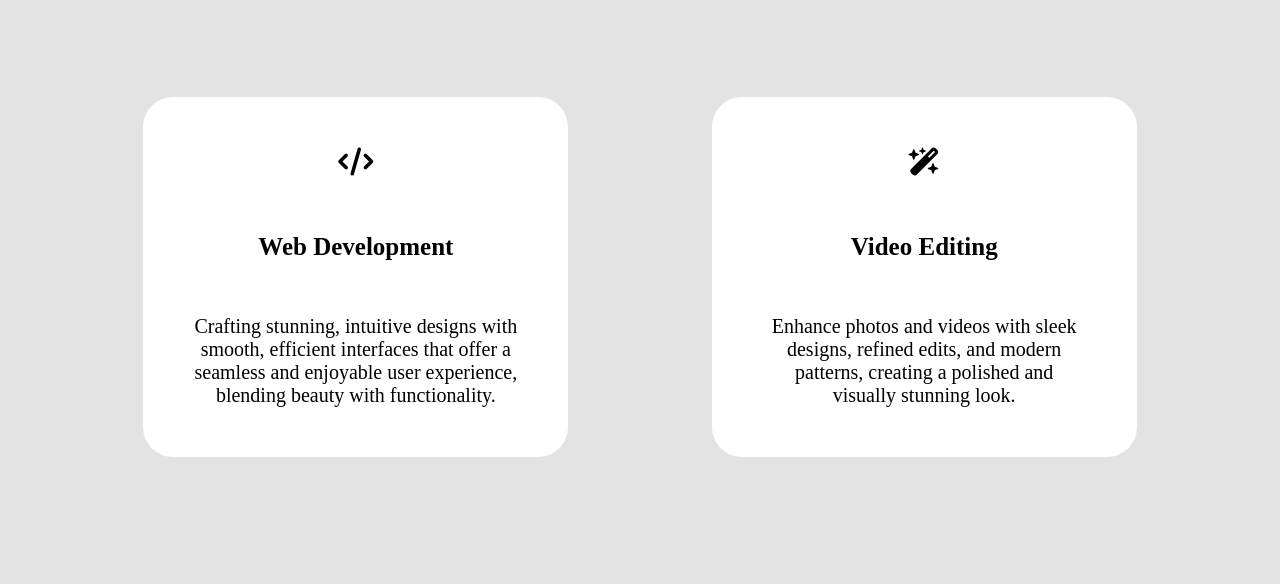
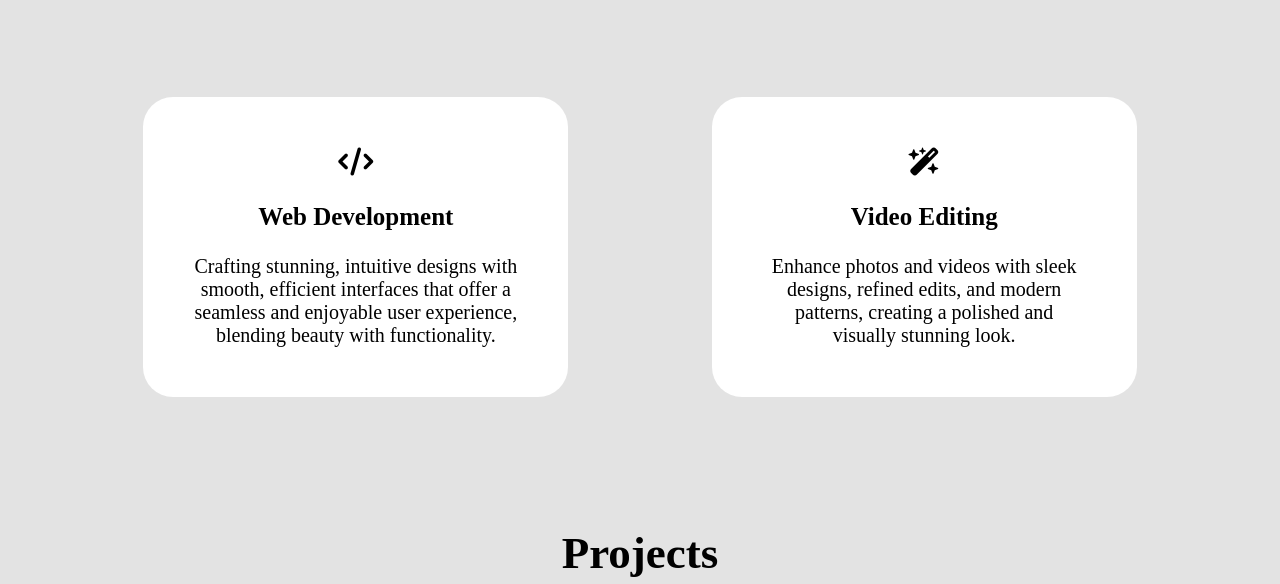
Before and after one commit to CharanLingolu/Portfolio-, a plain HTML site: page front-end/index.html in a window 1280 px wide. Shown: the part 1333-1917 px from the top of the page. Drawn offline with Linux system fonts and the light colour scheme.

Commit message:
Update style.css

```diff
--- a/front-end/style.css
+++ b/front-end/style.css
@@ -25,6 +25,7 @@
   align-items: center;
   width: 100%;
   flex-wrap: wrap;
+  overflow-x: hidden;
 }
 
 .logo {
@@ -155,10 +156,10 @@
   min-width: 300px;
   max-width: 425px;
   height: auto;
-  min-height: 360px;
+  min-height: 300px;
   border-radius: 30px;
   padding: 50px;
-  gap: 10px;
+  gap: 15px;
 }
 
 .scard1:hover {
```
